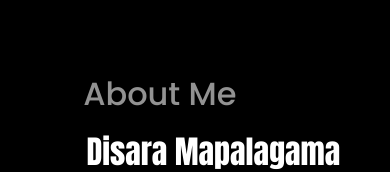
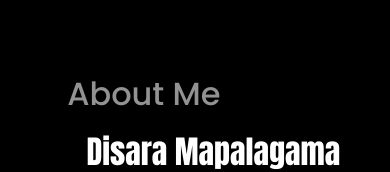
Before and after one commit to disara7/portfolio, a React (Create React App) app: page / in a window 390 px wide. Shown: the part 400-572 px from the top of the page. Built offline with nearby package versions, Linux system fonts and the light colour scheme.

Commit message:
Update awards.css

```diff
--- a/src/components/awards/awards.css
+++ b/src/components/awards/awards.css
@@ -117,13 +117,8 @@
     width: 8rem;
     font-size: 1rem;
   }
-  /* .section__title{
-    text-align: center;
-    margin-left: 0;
-  } */
-   h2{
-    padding-left: 1rem;
-   }
+
+
  }
 
  @media screen and (max-width: 740px) {
@@ -139,7 +134,5 @@
 }
 
 @media screen and (max-width: 667px) {
-  .awards{
-    margin-bottom: 20rem;
-  }
+
 }
```
